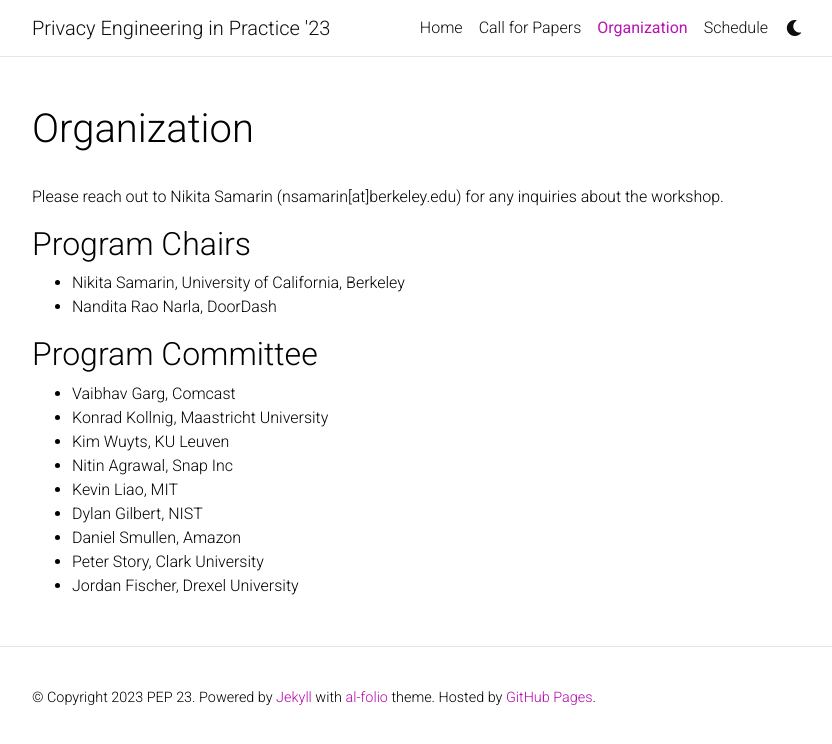
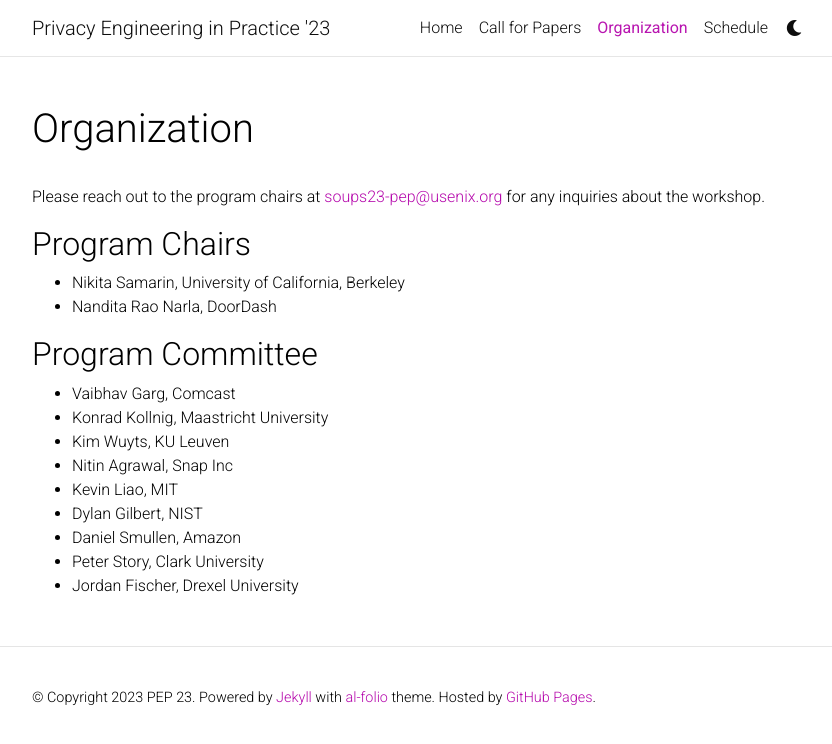
Before and after one commit to privacy-engineering/privacy-engineering.github.io, a Jekyll site: the page built from _pages/organization.md, in a window 1280 px wide. Shown: the top 744 px of the page, without its empty margins (223-1055 px from the left). Built offline with Jekyll 4.4.1, drawn with Linux system fonts in a browser that asks for light colours; comment, search, counter and statistics services are not loaded; a style sheet for code colours, icons or effects is not loaded.

Commit message:
Update organization.md

```diff
--- a/_pages/organization.md
+++ b/_pages/organization.md
@@ -8,7 +8,7 @@ nav: true
 nav_order: 2
 ---
 
-Please reach out to Nikita Samarin (nsamarin[at]berkeley.edu) for any inquiries about the workshop.
+Please reach out to the program chairs at [soups23-pep@usenix.org](mailto:soups23-pep@usenix.org) for any inquiries about the workshop.
 
 <!-- ## General Chair
 * ...  -->
```
